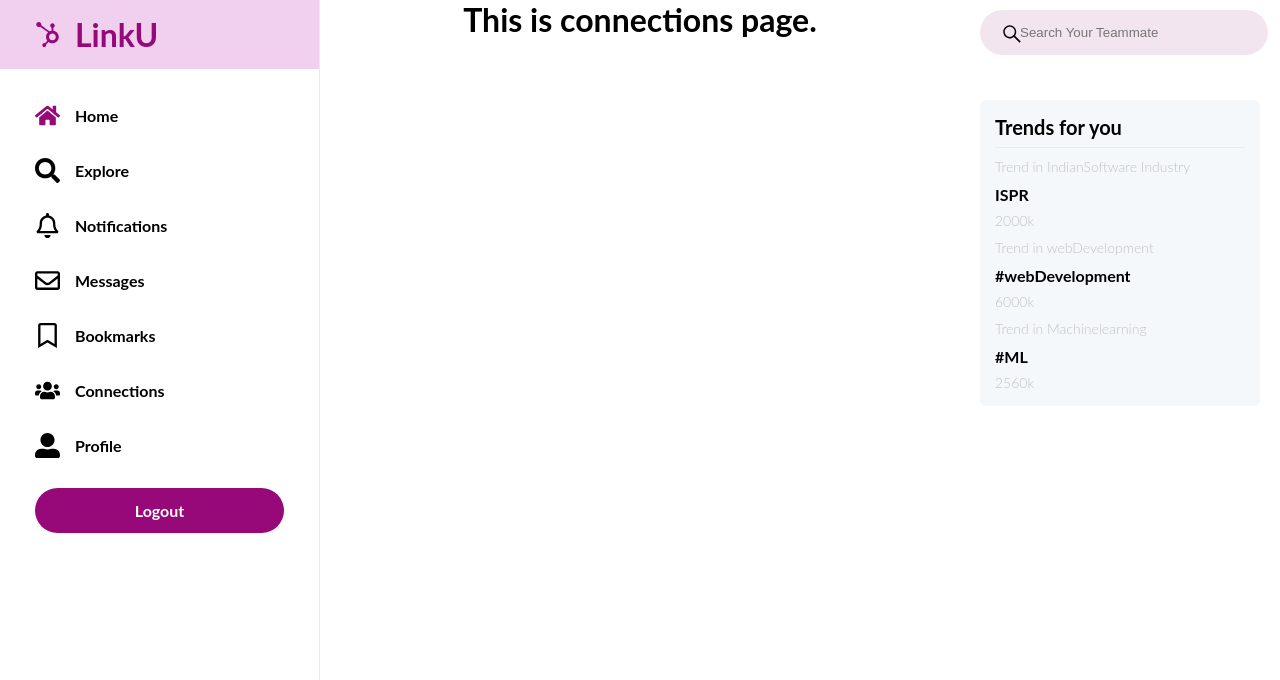
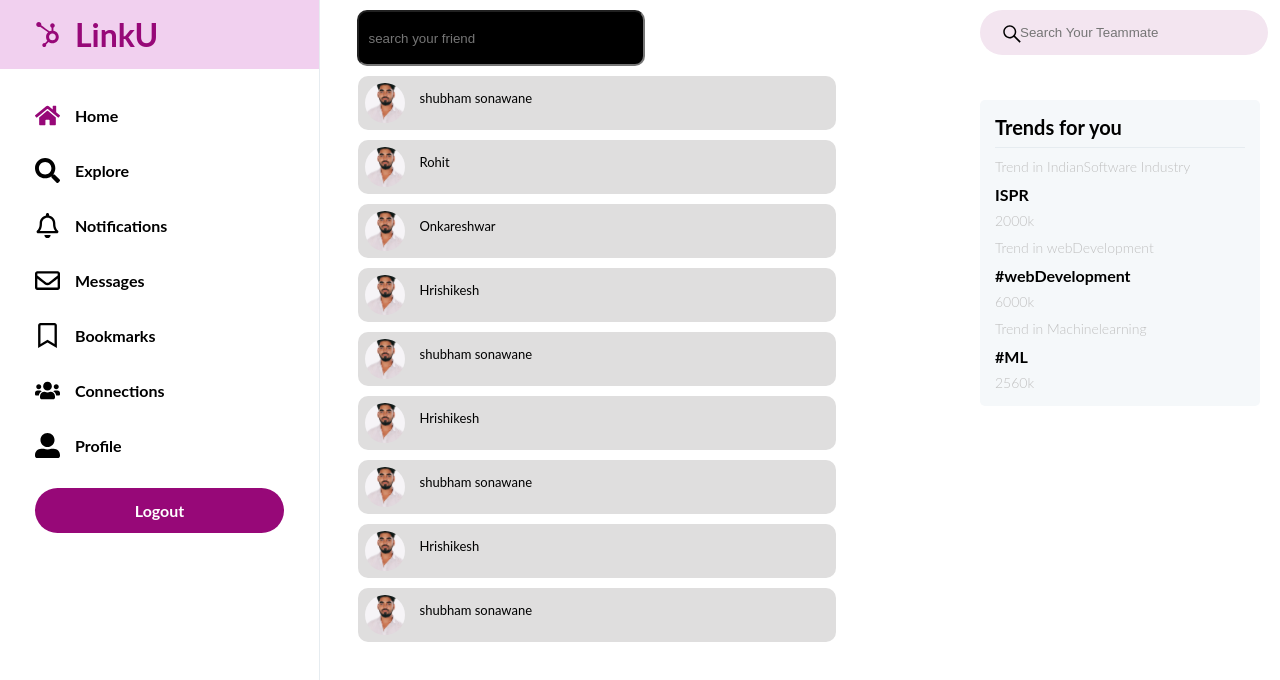
Before and after one commit to Sonawane-Shubham/linku1.0, a React (Create React App) app: page /connections in a window 1280 px wide. Shown: the top 680 px of the page. Built offline with nearby package versions, Linux system fonts and the light colour scheme.

Commit message:
connections page added 1.0

```diff
--- /dev/null
+++ b/src/components/Connections.css
@@ -0,0 +1,59 @@
+* {
+    margin: 0;
+    padding: 0;
+    box-sizing: border-box;
+  }
+.ConmainContactContainer{
+    flex:0.7;
+    background-color: none;
+    /* height: 100vh; */
+    display: flex;
+     width: 617px;
+     /* border: 1px solid black; */
+    /* margin-left: 12%; */
+    margin-left: 3pc;
+}
+
+.Consearchbar{
+    width:30pc ;
+    padding-top: 10px;
+    padding-left: 1px;
+}
+.Consearchbarforcontact{
+    width: 18pc;
+    height: 7vh;
+    border-radius: 10px;
+    /* border: none; */
+    background-color: black;
+    padding-left: 10px;
+    margin-left: 0px;
+    color: white;
+}
+.ConChatuserimage{
+    width: 40px;
+    height: 40px;
+    border-radius: 50%;
+    object-fit: cover;
+}
+.ConuserContainer{
+    display: flex;
+    margin-left: 2px;
+    background-color: #dfdede;
+    padding: 7px;
+    border-radius: 10px;
+    margin-top: 10px;
+}
+
+.ConuserName{
+    color: black;
+    text-align: start;
+    margin-top:5px ;
+    font-size: 13px;
+
+}
+.ConusersDetailContainer{
+    height: 90vh;
+    overflow: hidden;
+    overflow-y: scroll;
+
+}
--- a/src/components/Connections.js
+++ b/src/components/Connections.js
@@ -2,13 +2,95 @@ import React from "react";
 import Home from "./Home";
 import Trends from "./Trends";
 import Sidebar from "./Sidebar";
+import "./Connections.css";
+import Contact from "./chat/Contact"
 const Connections = () => {
 
   return (
     <div className="twitter">
-     <Sidebar />
-      <center><h1>This is connections page.</h1></center>
-      <Trends/>
+      <Sidebar />
+      <div className="ConmainContactContainer">
+        <div>
+          <div className="Consearchbar" >
+            <input type="search" placeholder="search your friend" className="Consearchbarforcontact" />
+          </div>
+          <div className="ConusersDetailContainer">
+            <div className="ConuserContainer">
+              <img src="/images/profile.jpg" className="ConChatuserimage" alt="" />
+              <div style={{ marginLeft: "15px" }}>
+                <p className="ConuserName" >shubham sonawane</p>
+
+              </div>
+            </div>
+            <div className="ConuserContainer">
+              <img src="/images/profile.jpg" className="ConChatuserimage" alt="" />
+              <div style={{ marginLeft: "15px" }}>
+                <p className="ConuserName" >Rohit</p>
+
+              </div>
+            </div>
+            <div className="ConuserContainer">
+              <img src="/images/profile.jpg" className="ConChatuserimage" alt="" />
+              <div style={{ marginLeft: "15px" }}>
+                <p className="ConuserName" >Onkareshwar</p>
+
+              </div>
+            </div>
+            <div className="ConuserContainer">
+              <img src="/images/profile.jpg" className="ConChatuserimage" alt="" />
+              <div style={{ marginLeft: "15px" }}>
+                <p className="ConuserName" >Hrishikesh</p>
+
+              </div>
+            </div>
+            <div className="ConuserContainer">
+              <img src="/images/profile.jpg" className="ConChatuserimage" alt="" />
+              <div style={{ marginLeft: "15px" }}>
+                <p className="ConuserName" >shubham sonawane</p>
+
+              </div>
+            </div>
+            <div className="ConuserContainer">
+              <img src="/images/profile.jpg" className="ConChatuserimage" alt="" />
+              <div style={{ marginLeft: "15px" }}>
+                <p className="ConuserName" >Hrishikesh</p>
+
+              </div>
+            </div>
+            <div className="ConuserContainer">
+              <img src="/images/profile.jpg" className="ConChatuserimage" alt="" />
+              <div style={{ marginLeft: "15px" }}>
+                <p className="ConuserName" >shubham sonawane</p>
+
+              </div>
+            </div>
+            <div className="ConuserContainer">
+              <img src="/images/profile.jpg" className="ConChatuserimage" alt="" />
+              <div style={{ marginLeft: "15px" }}>
+                <p className="ConuserName" >Hrishikesh</p>
+
+              </div>
+            </div>
+            <div className="ConuserContainer">
+              <img src="/images/profile.jpg" className="ConChatuserimage" alt="" />
+              <div style={{ marginLeft: "15px" }}>
+                <p className="ConuserName" >shubham sonawane</p>
+
+              </div>
+            </div>
+
+
+
+
+
+
+          </div>
+        </div>
+
+
+      </div>
+
+      <Trends />
     </div>
   );
 };
--- a/src/components/Miniprofile.js
+++ b/src/components/Miniprofile.js
@@ -47,15 +47,13 @@ const Miniprofile = () => {
 					</ul>
 				</div>
 				<div className="skills">
-					<h6>Skills</h6>
+					<h6>Project</h6>
 					<ul>
-						<li>UI / UX</li>
-						<li>Front End Development</li>
-						<li>HTML</li>
-						<li>CSS</li>
-						<li>JavaScript</li>
-						<li>React</li>
-						<li>Node</li>
+						<li>Project</li>
+						<li>Project</li>
+						<li>Project</li>
+						<li>Project</li>
+
 					</ul>
 				</div>
                 <div className="skills">
```
